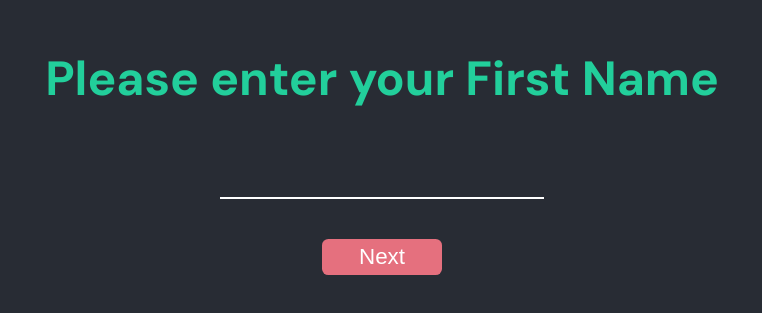
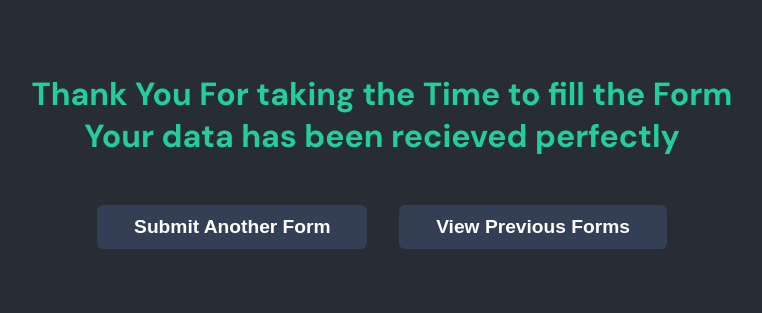
Before and after one commit to ashu762/Employee-react, a React (Create React App) app: page /success in a window 1280 px wide. Shown: the part 239-552 px from the top of the page, without its empty margins (258-1020 px from the left). Built offline with nearby package versions, Linux system fonts and the light colour scheme.

Commit message:
Completed form submission

```diff
--- a/src/App.tsx
+++ b/src/App.tsx
@@ -1,16 +1,16 @@
-import React from 'react';
-import './App.css';
-import {BrowserRouter as Router,Route} from "react-router-dom";
+import React from "react";
+import "./App.css";
+import { BrowserRouter as Router, Route } from "react-router-dom";
 import FormScreen from "./screens/FormScreen";
+import ThankYouScreen from "./screens/ThankYouScreen";
 function App() {
   return (
-
-        <Router>
-          <div className="app">
-            <Route path="/" component={FormScreen}></Route>
-          </div>
-        </Router>
-
+    <Router>
+      <div className="app">
+        <Route path="/" component={FormScreen} exact></Route>
+        <Route path="/success" component={ThankYouScreen} exact></Route>
+      </div>
+    </Router>
   );
 }
 
--- a/src/components/CheckBoxComponent.module.css
+++ b/src/components/CheckBoxComponent.module.css
@@ -9,7 +9,7 @@
 
 label {
   margin-bottom: 1rem;
-  font-size: 1.5em;
+  font-size: 2rem;
 }
 
 .error {
@@ -27,6 +27,7 @@ label {
   margin-right: 1rem;
   zoom: 2;
   margin-top: 0.3rem;
+  font-size: 2rem;
 }
 
 .button {
@@ -43,9 +44,29 @@ label {
 }
 
 .previous_button {
+  border: none;
+  background-color: #282c34;
   color: white;
   margin: 1rem;
   font-size: 2rem;
   size: 2rem;
   cursor: pointer;
 }
+
+.previous_button {
+  position: absolute;
+  color: white;
+  margin: 1rem;
+  font-size: 2rem;
+  size: 2rem;
+  cursor: pointer;
+}
+
+@media screen and (max-width: 800px) {
+  * {
+    font-size: 12px;
+  }
+  .input {
+    zoom: 1;
+  }
+}
--- a/src/components/CheckBoxComponent.tsx
+++ b/src/components/CheckBoxComponent.tsx
@@ -1,20 +1,83 @@
-import React, { useState } from "react";
+import React, { useState, useEffect } from "react";
 import styles from "./CheckBoxComponent.module.css";
+import { useHistory } from "react-router-dom";
+import { idText } from "typescript";
 type InputProps = {
   questionIndex: number;
   setQuestionIndex: Function;
+  data: object;
 };
-const CheckBoxComponent = ({ questionIndex, setQuestionIndex }: InputProps) => {
+const CheckBoxComponent = ({
+  questionIndex,
+  setQuestionIndex,
+  data,
+}: InputProps) => {
   const [checked, setChecked] = useState(false);
   const [error, setError] = useState("");
-  function submitHandler() {
+  const [changer, setChanger] = useState(false);
+  const [loading, setLoading] = useState(false);
+  const history = useHistory();
+
+  useEffect(() => {
+    setChanger(false);
+  }, [changer]);
+
+  useEffect(() => {
+    if (loading) {
+      const url = `https://employeeapi2626.herokuapp.com/api/employees`;
+
+      try {
+        fetch(url, {
+          method: "POST",
+          headers: {
+            "Content-type": "application/json",
+          },
+          body: JSON.stringify(data),
+        })
+          .then((response) => response.json())
+          .then((response) => {
+            setLoading(false);
+            history.push({
+              pathname: "/success",
+              state: {
+                props: {
+                  data: data,
+                },
+              },
+            });
+          });
+      } catch (error) {
+        console.log(error);
+        setLoading(false);
+        alert("Please try Again!");
+      }
+    }
+  }, [loading]);
+  async function submitHandler() {
     if (!checked) {
       setError("Please check the terms and Conditions");
       return;
     }
-    setQuestionIndex(questionIndex + 1);
+    setLoading(true);
+  }
+  function goToPreviousQuestion(e: any) {
+    setError("");
+    setQuestionIndex(questionIndex - 1);
+    setChanger(true);
+
+    return;
   }
   return (
+    <React.Fragment>
+      {questionIndex > 0 && (
+        <button
+          onClick={goToPreviousQuestion}
+          className={styles.previous_button}
+          disabled={loading}
+        >
+          &larr;
+        </button>
+      )}
       <div className={styles.form_input}>
         {error && <div className={styles.error}>{error}</div>}
         <div className={styles.terms}>
@@ -24,13 +87,19 @@ const CheckBoxComponent = ({ questionIndex, setQuestionIndex }: InputProps) => {
             onClick={(e) => {
               setChecked(!checked);
             }}
+            disabled={loading}
           ></input>
-        <div>I accept the terms and Conditions</div>
+          <label>I accept the terms and Conditions</label>
         </div>
-      <button onClick={submitHandler} className={styles.button}>
-        Submit
+        <button
+          onClick={submitHandler}
+          className={styles.button}
+          disabled={loading}
+        >
+          {loading ? "Loading..." : "Submit"}
         </button>
       </div>
+    </React.Fragment>
   );
 };
 
--- a/src/components/InputComponent.module.css
+++ b/src/components/InputComponent.module.css
@@ -9,7 +9,7 @@
 
 label {
   margin-bottom: 1rem;
-  font-size: 1.5em;
+  font-size: 2rem;
 }
 
 .error {
@@ -25,7 +25,7 @@ label {
   font-weight: 400;
   margin: 2rem 4rem;
   width: 20rem;
-  font-size: 2rem;
+  font-size: 1.5rem;
   border-bottom: 2px solid white;
   text-align: center;
 }
@@ -50,9 +50,17 @@ label {
 }
 .previous_button {
   position: absolute;
+  background-color: #282c34;
+  border: none;
   color: white;
   margin: 1rem;
   font-size: 2rem;
   size: 2rem;
   cursor: pointer;
 }
+
+@media screen and (max-width: 800px) {
+  * {
+    font-size: 12px;
+  }
+}
--- a/src/components/InputComponent.tsx
+++ b/src/components/InputComponent.tsx
@@ -19,7 +19,7 @@ const InputComponent = ({
   name,
 }: InputProps) => {
   const [error, setError] = useState("");
-  const [value, setValue] = useState("");
+  const [value, setValue] = useState(data[type]);
   const [changer, setChanger] = useState(false);
 
   useEffect(() => {
@@ -29,7 +29,7 @@ const InputComponent = ({
 
   function validator(s: string): boolean {
     if (!required) return true;
-    if (s.trim().length === 0) {
+    if (!s || s.trim().length === 0) {
       setError("Please enter a value");
       return false;
     }
@@ -51,6 +51,7 @@ const InputComponent = ({
       data[type] = value;
       setError("");
       setValue("");
+      setChanger(true);
       setQuestionIndex(questionIndex + 1);
       return;
     }
@@ -72,9 +73,12 @@ const InputComponent = ({
   return (
     <React.Fragment>
       {questionIndex > 0 && (
-        <span onClick={goToPreviousQuestion} className={styles.previous_button}>
+        <button
+          onClick={goToPreviousQuestion}
+          className={styles.previous_button}
+        >
           &larr;
-        </span>
+        </button>
       )}
       <div className={styles.form_input}>
         <label>{message}</label>
@@ -87,6 +91,7 @@ const InputComponent = ({
             onKeyPress={(e) => {
               handleEnterPress(e);
             }}
+            autoFocus
           ></input>
           <button className={styles.button} onClick={(e) => submitHandler(e)}>
             Next
--- a/src/components/RadioComponent.tsx
+++ b/src/components/RadioComponent.tsx
@@ -1,5 +1,5 @@
 import { classes } from "istanbul-lib-coverage";
-import React, { useState, useRef } from "react";
+import React, { useState, useEffect } from "react";
 import styles from "./RadioComponent.module.css";
 type InputProps = {
   type: string;
@@ -9,6 +9,7 @@ type InputProps = {
   data: any;
   questionIndex: number;
   setQuestionIndex: Function;
+  name: string;
 };
 const RadioComponent = ({
   type,
@@ -18,11 +19,17 @@ const RadioComponent = ({
   value2,
   questionIndex,
   setQuestionIndex,
+  name,
 }: InputProps) => {
   const [error, setError] = useState("");
-  const [value, setValue] = useState("");
-  const [isValue1Checked, setIsValue1Checked] = useState(false);
-  const [isValue2Checked, setIsValue2Checked] = useState(false);
+  const [value, setValue] = useState(data[type] || "");
+  const [changer, setChanger] = useState(false);
+
+  useEffect(() => {
+    setValue(data[type]);
+    setChanger(false);
+  }, [changer]);
+
   function changeHandler(e: any): void {
     setError("");
     setValue(e.target.value);
@@ -31,14 +38,13 @@ const RadioComponent = ({
 
   function submitHandler(e: any) {
     e.preventDefault();
-    if (value.length === 0) {
-      setError(`Please choose a ${type}`);
+    if (!value || value.length === 0) {
+      setError(`Please choose a ${name}`);
     } else {
       data[type] = value;
       setError("");
       setValue("");
-      setIsValue1Checked(false);
-      setIsValue2Checked(false);
+      setChanger(true);
       if (type === "martial_status" && data[type] === "Unmarried")
         setQuestionIndex(questionIndex + 2);
       else setQuestionIndex(questionIndex + 1);
@@ -49,8 +55,25 @@ const RadioComponent = ({
       submitHandler(e);
     }
   }
+  function goToPreviousQuestion(e: any) {
+    setError("");
+    console.log(data);
+
+    setQuestionIndex(questionIndex - 1);
+    setChanger(true);
+    return;
+  }
 
   return (
+    <React.Fragment>
+      {
+        <button
+          onClick={goToPreviousQuestion}
+          className={styles.previous_button}
+        >
+          &larr;
+        </button>
+      }
       <div className={styles.form_input}>
         <label className={styles.heading}>{message}</label>
         {error && <div className={styles.error}>{error}</div>}
@@ -61,12 +84,10 @@ const RadioComponent = ({
               value={value1}
               name={type}
               onClick={(e: any) => {
-              setIsValue1Checked(true);
-              setIsValue2Checked(false);
                 setValue(e.target.value);
               }}
               className={styles.radio}
-            checked={isValue1Checked}
+              checked={value === value1 ? true : false}
             ></input>
             <span className={styles.radio_label}>{value1}</span>
             <input
@@ -74,12 +95,10 @@ const RadioComponent = ({
               value={value2}
               name={type}
               onClick={(e: any) => {
-              setIsValue2Checked(true);
-              setIsValue1Checked(false);
                 setValue(e.target.value);
               }}
               className={styles.radio}
-            checked={isValue2Checked}
+              checked={value === value2 ? true : false}
             ></input>
             <span className={styles.radio_label}>{value2}</span>
           </div>
@@ -96,6 +115,7 @@ const RadioComponent = ({
           </button>
         </form>
       </div>
+    </React.Fragment>
   );
 };
 
--- a/src/screens/FormScreen.module.css
+++ b/src/screens/FormScreen.module.css
@@ -2,13 +2,20 @@
 
 .form {
   background-color: #282c34;
+
   color: rgb(34, 207, 155);
   font-weight: 600;
   font-family: DM sans;
   height: 100vh;
-  width: 100vh;
+  width: 100vw;
   min-height: 100%;
   min-width: 100%;
   /* padding-top: 30vh; */
   font-size: 2rem;
 }
+
+@media screen and (max-width: 800px) {
+  .form {
+    font-size: 12px;
+  }
+}
--- a/src/screens/FormScreen.tsx
+++ b/src/screens/FormScreen.tsx
@@ -45,6 +45,7 @@ const FormScreen = () => {
       message={"Please tell us your Gender"}
       questionIndex={questionIndex}
       setQuestionIndex={setQuestionIndex}
+      name="Gender"
     />,
     <RadioComponent
       type="martial_status"
@@ -54,6 +55,7 @@ const FormScreen = () => {
       message={"Please tell us your Martial Status"}
       questionIndex={questionIndex}
       setQuestionIndex={setQuestionIndex}
+      name="Martial Status"
     />,
     <InputComponent
       type="spouse"
@@ -76,6 +78,7 @@ const FormScreen = () => {
     <CheckBoxComponent
       questionIndex={questionIndex}
       setQuestionIndex={setQuestionIndex}
+      data={data}
     />,
   ];
 
--- /dev/null
+++ b/src/screens/ThankYouScreen.module.css
@@ -0,0 +1,35 @@
+.screen {
+  display: flex;
+  flex-direction: column;
+  justify-content: center;
+  align-items: center;
+  background-color: #282c34;
+  color: rgb(34, 207, 155);
+  font-weight: 600;
+  font-family: DM sans;
+  height: 100vh;
+  width: 100vw;
+  min-height: 100%;
+  min-width: 100%;
+  font-size: 2rem;
+}
+
+.button {
+  border: none;
+  background-color: #343f56;
+  font-weight: 500;
+
+  color: rgb(255, 255, 255);
+  font-weight: bold;
+  padding: 0.7rem 2.3rem;
+  font-size: 1.2rem;
+  border-radius: 0.4rem;
+  margin-top: 3rem;
+  cursor: pointer;
+  margin-left: 1rem;
+  margin-right: 1rem;
+}
+
+.center_button {
+  text-align: center;
+}
--- /dev/null
+++ b/src/screens/ThankYouScreen.tsx
@@ -0,0 +1,34 @@
+import React from "react";
+import styles from "./ThankYouScreen.module.css";
+import { useHistory } from "react-router-dom";
+const ThankYouScreen = () => {
+  const history = useHistory();
+  function submitAnotherFormHandler() {
+    history.push({
+      pathname: "/",
+    });
+  }
+  function viewPreviousForms() {
+    history.push({
+      pathname: "/previous",
+    });
+  }
+  return (
+    <div className={styles.screen}>
+      <div>Thank You For taking the Time to fill the Form</div>
+      <div className={styles.secondary_heading}>
+        Your data has been recieved perfectly
+      </div>
+      <div className={styles.center_button}>
+        <button className={styles.button} onClick={submitAnotherFormHandler}>
+          Submit Another Form
+        </button>
+        <button className={styles.button} onClick={viewPreviousForms}>
+          View Previous Forms
+        </button>
+      </div>
+    </div>
+  );
+};
+
+export default ThankYouScreen;
```
Also changed, not shown: src/components/RadioComponent.module.css (+24 -0 lines). Lines whose indentation alone changed are shown as unchanged.
